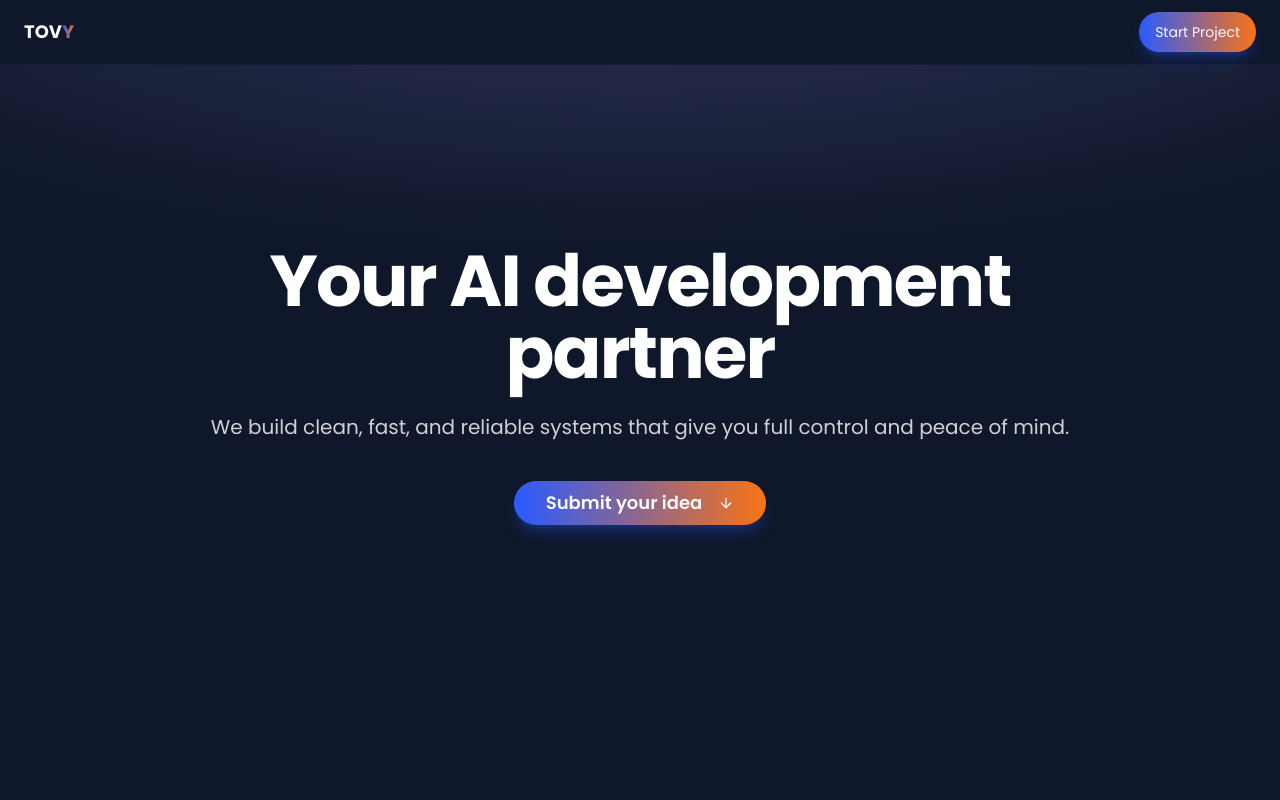
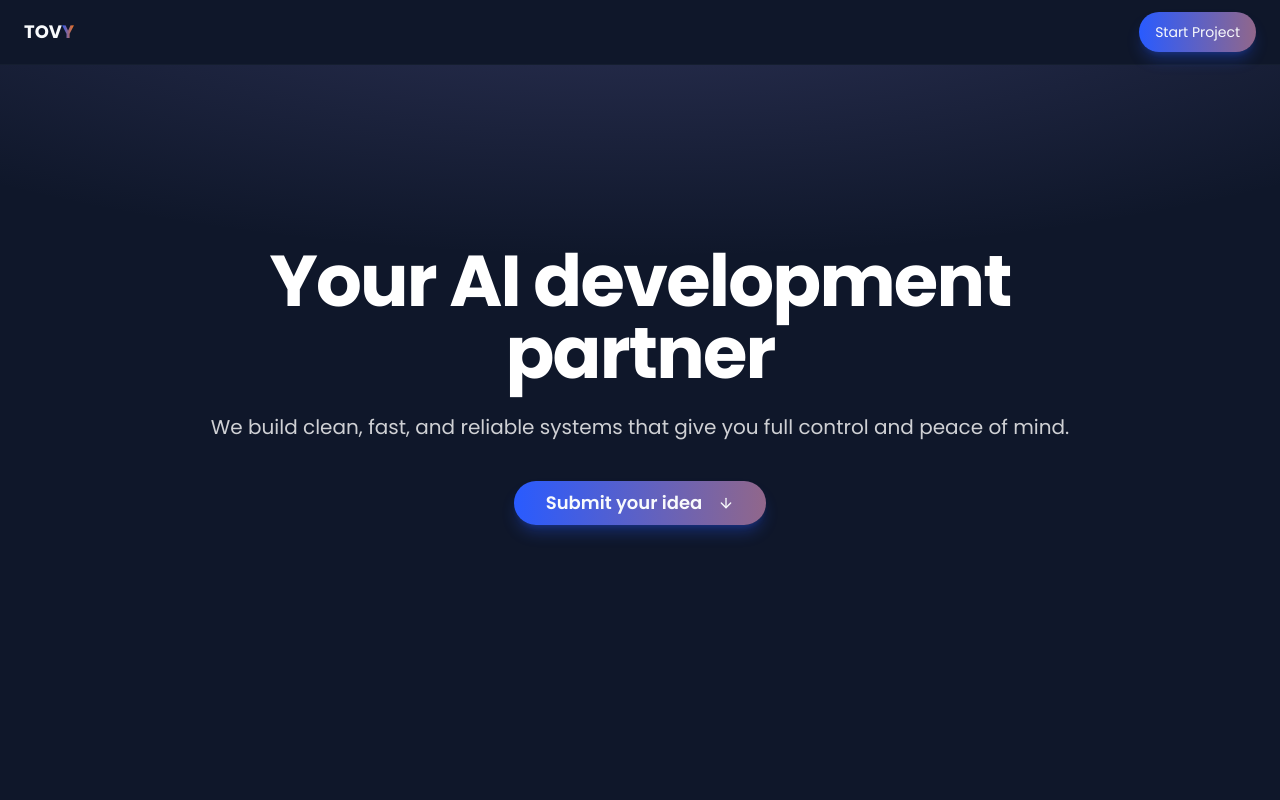
Before and after one commit to tovy-eu/tovy.eu-website, a Next.js app: page / in a window 1280 px wide. Shown: the top 800 px of the page. Built offline with nearby package versions, Linux system fonts and the light colour scheme.

Commit message:
can you make the gradient color also flow within the button on hover?

```diff
--- a/src/components/ui/button.tsx
+++ b/src/components/ui/button.tsx
@@ -9,7 +9,7 @@ const buttonVariants = cva(
   {
     variants: {
       variant: {
-        default: "bg-primary text-primary-foreground shadow-lg shadow-primary/30 bg-gradient-to-r from-primary to-orange-500 hover:brightness-125",
+        default: "bg-primary text-primary-foreground shadow-lg shadow-primary/30 bg-gradient-to-r from-primary to-orange-500 bg-[length:200%_auto] hover:animate-gradient-flow",
         destructive:
           "bg-destructive text-destructive-foreground hover:bg-destructive/90",
         outline:
--- a/tailwind.config.ts
+++ b/tailwind.config.ts
@@ -88,10 +88,16 @@ export default {
             height: '0',
           },
         },
+        'gradient-flow': {
+          '0%': { backgroundPosition: '0% 50%' },
+          '50%': { backgroundPosition: '100% 50%' },
+          '100%': { backgroundPosition: '0% 50%' },
+        },
       },
       animation: {
         'accordion-down': 'accordion-down 0.2s ease-out',
         'accordion-up': 'accordion-up 0.2s ease-out',
+        'gradient-flow': 'gradient-flow 3s ease infinite',
       },
     },
   },
```
